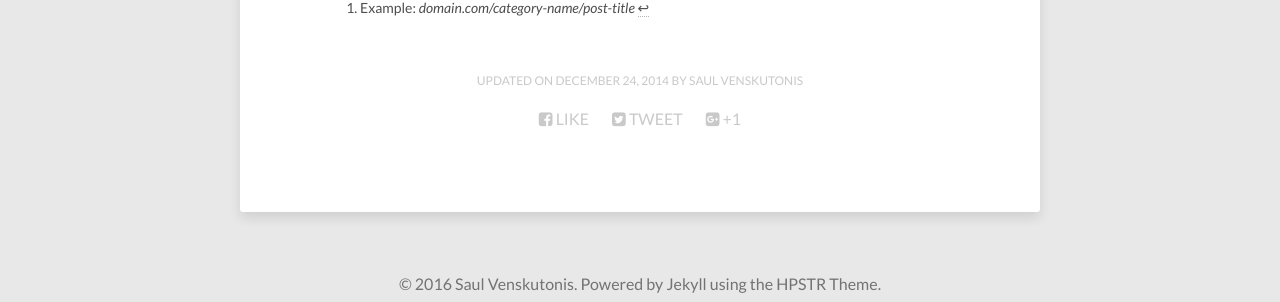
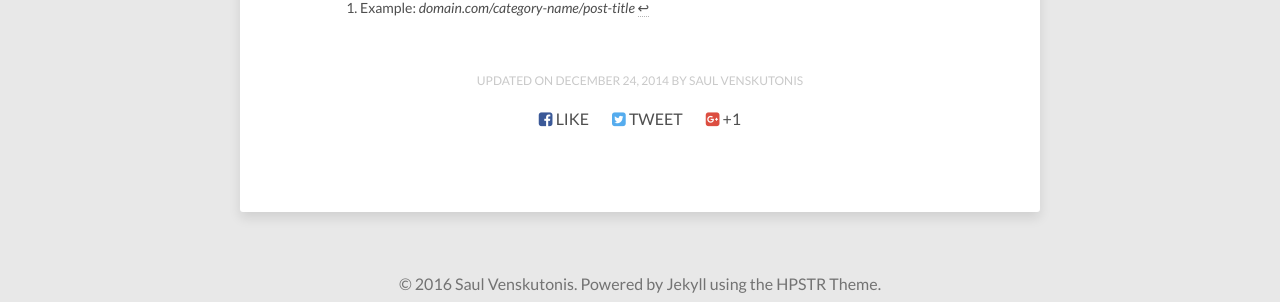
Before and after one commit to saulve/blog, a Jekyll site: the page built from about/index.md, in a window 1280 px wide. Shown: the part 1175-1477 px from the top of the page. Built offline with Jekyll 4.4.1, drawn with Linux system fonts in a browser that asks for light colours; nearby versions of some CDN libraries.

Commit message:
updated favicon

```diff
--- a/_includes/social-share.html
+++ b/_includes/social-share.html
@@ -1,7 +1,7 @@
 <div class="social-share">
   <ul class="socialcount socialcount-small inline-list">
-    <li class="facebook"><a href="https://www.facebook.com/sharer/sharer.php?u={{ site.url }}{{ page.url }}" title="Share on Facebook"><span class="count"><i class="fa fa-facebook-square"></i> Like</span></a></li>
-    <li class="twitter"><a href="https://twitter.com/intent/tweet?text={{ site.url }}{{ page.url }}" title="Share on Twitter"><span class="count"><i class="fa fa-twitter-square"></i> Tweet</span></a></li>
-    <li class="googleplus"><a href="https://plus.google.com/share?url={{ site.url }}{{ page.url }}" title="Share on Google Plus"><span class="count"><i class="fa fa-google-plus-square"></i> +1</span></a></li>
+    <li class="facebook"><a href="https://www.facebook.com/sharer/sharer.php?u={{ site.url }}{{ page.url }}" target="_blank" title="Share on Facebook"><span class="count"><i class="fa fa-facebook-square"></i> Like</span></a></li>
+    <li class="twitter"><a href="https://twitter.com/intent/tweet?text={{ site.url }}{{ page.url }}" target="_blank" title="Share on Twitter"><span class="count"><i class="fa fa-twitter-square"></i> Tweet</span></a></li>
+    <li class="googleplus"><a href="https://plus.google.com/share?url={{ site.url }}{{ page.url }}" target="_blank" title="Share on Google Plus"><span class="count"><i class="fa fa-google-plus-square"></i> +1</span></a></li>
   </ul>
 </div><!-- /.social-share -->
--- a/_sass/_page.scss
+++ b/_sass/_page.scss
@@ -209,9 +209,9 @@ body {
 			@include font-rem(12);
 			text-transform: uppercase;
 			color: lighten($base-color,60);
-			a {
+			/*a {
 				color: lighten($base-color,60);
-			}
+			}*/
 			.vcard {
 				&:before {
 					content: " by ";
@@ -537,3 +537,13 @@ body {
 		#goog-wm-sb {
 			@extend .btn;
 		}
+		//social share icons remade
+		.fa-twitter-square:before {
+			color: #55acee !important;
+		}
+		.fa-facebook-square:before {
+			color: #3b5998 !important;
+		}
+		.fa-google-plus-square:before {
+			color: #dc4e41 !important;
+		}
```
Also changed, not shown: favicon.png.
